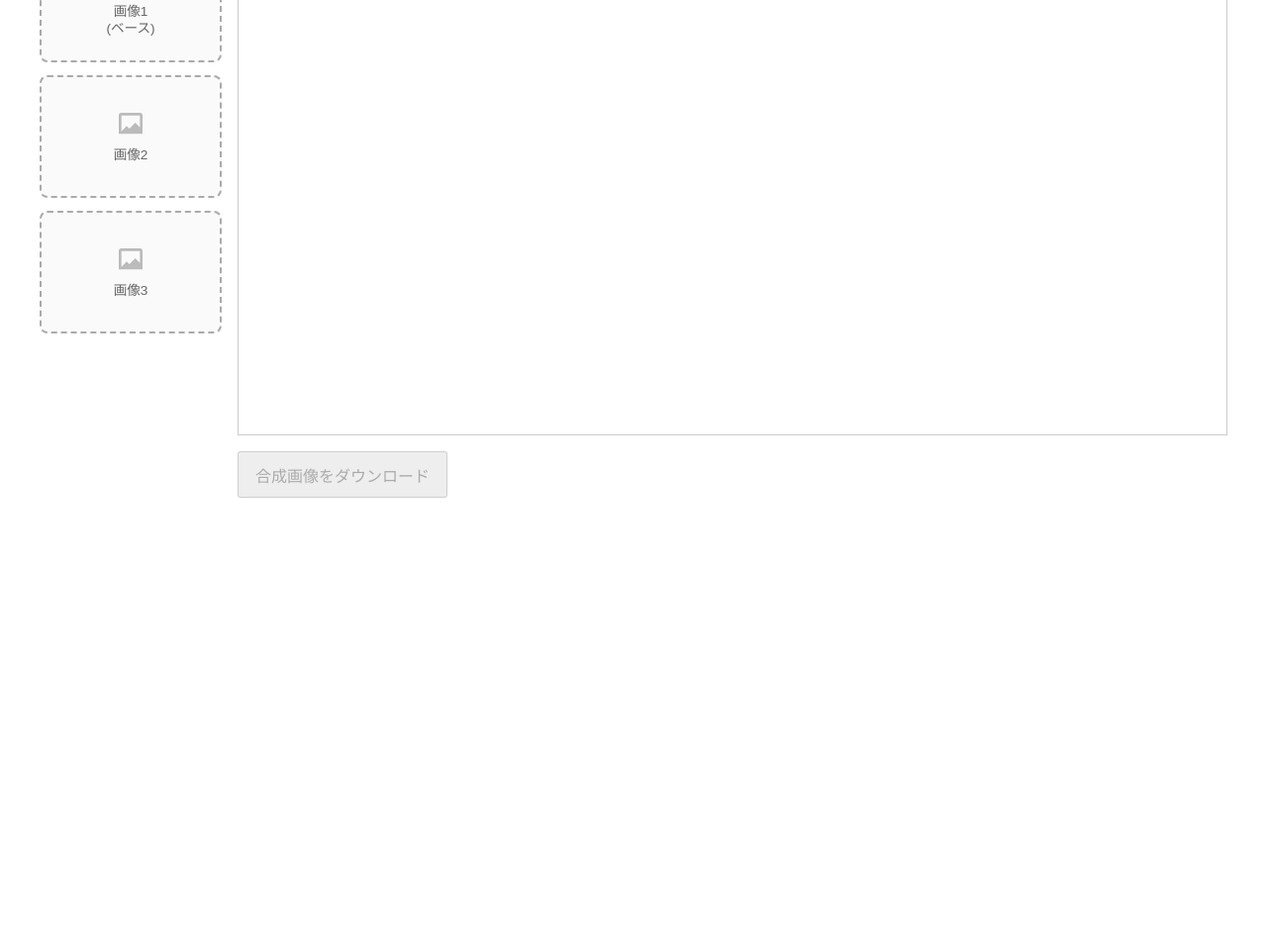
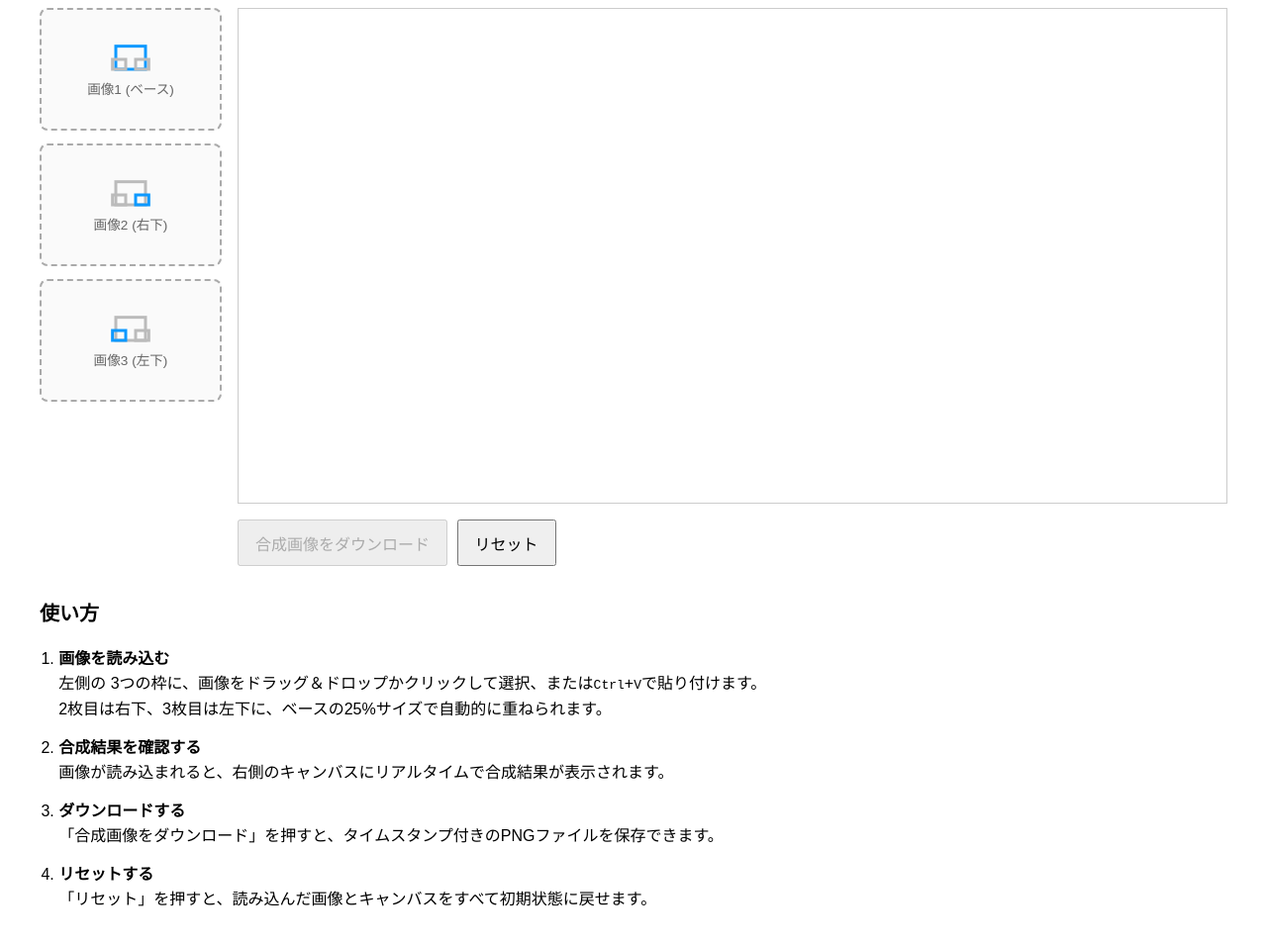
Before and after one commit to SnowFairyTea/denpa-image-overlay, a plain HTML site: page index.html in a window 1280 px wide. Shown: the part 77-1031 px from the top of the page at 99% size. Before the commit the page ends 800 px from the top, so only its background shows below. Drawn offline with Linux system fonts and the light colour scheme.

Commit message:
Update index.html

```diff
--- a/index.html
+++ b/index.html
@@ -2,9 +2,17 @@
 <html lang="ja">
 <head>
   <meta charset="UTF-8" />
-  <title>denpa‑QR Overlay Tool</title>
+  <title>電波人間のRPG用QR画像合成ツール</title>
   <style>
     body {font-family: ui-sans-serif, sans-serif; margin: 0; padding: 0;}
+    header {background:#0d99ff; color:#fff; padding:1rem 0;}
+    header h1 {margin:0; font-size:1.6rem; text-align:center;}
+
+    #usage {max-width:1200px; margin:auto; padding:1rem; line-height:1.6;}
+    #usage h2 {font-size:1.25rem; margin-top:0;}
+    #usage ol {padding-left:1.2rem;}
+    #usage li {margin-bottom:.8rem;}
+
     main {display:flex; max-width:1200px; margin:auto; padding:1rem; gap:1rem;}
 
     /* ドロップゾーン */
@@ -19,32 +27,64 @@
     .dropzone img {max-width:100%; max-height:100%; object-fit:contain;
       position:absolute; inset:0; margin:auto;}
 
-    .placeholder {pointer-events:none; line-height:1.2;}
-    .placeholder svg {width:32px; height:32px; fill:#bbb; margin-bottom:.2rem;}
+    /* プレースホルダーアイコン */
+    .placeholder {pointer-events:none; line-height:1.2; display:flex; flex-direction:column; align-items:center;}
+    .placeholder-icon {width:40px; height:40px; margin-bottom:.2rem;}
+    .placeholder-icon .big,
+    .placeholder-icon .left,
+    .placeholder-icon .right {fill:none; stroke:#bbb; stroke-width:1.8;}
+    /* ハイライト */
+    .icon-base .big {stroke:#0d99ff;}
+    .icon-right .right {stroke:#0d99ff;}
+    .icon-left .left {stroke:#0d99ff;}
 
     /* 合成キャンバス */
     #canvas {flex:1 1 0%; border:1px solid #ccc; max-width:100%; height:auto;}
     #controls {margin-top:1rem; display:flex; gap:.6rem;}
-    #download {padding:.6rem 1rem; font-size:1rem;}
+    #download, #reset {padding:.6rem 1rem; font-size:1rem;}
   </style>
 </head>
 <body>
+  <header>
+    <h1>電波人間のRPG用QR画像合成ツール</h1>
+  </header>
+
+
+
   <main>
     <!-- ドロップゾーン列 -->
     <section id="dropzones">
+      <!-- 画像1（ベース） -->
       <div class="dropzone" data-index="0">
         <span class="placeholder">
-          <svg viewBox="0 0 24 24"><path d="M21 19V5a2 2 0 0 0-2-2H5a2 2 0 0 0-2 2v14h18zM5 5h14v9l-3.5-3.5-4.5 4.5-2-2L5 17V5z"/></svg><br>画像1<br>(ベース)
+          <svg viewBox="0 0 24 24" class="placeholder-icon icon-base">
+            <rect x="3" y="4" width="18" height="14" class="big"/>
+            <rect x="1" y="12" width="8" height="6" class="left"/>
+            <rect x="15" y="12" width="8" height="6" class="right"/>
+          </svg>
+          画像1 (ベース)
         </span>
       </div>
+      <!-- 画像2（右下） -->
       <div class="dropzone" data-index="1">
         <span class="placeholder">
-          <svg viewBox="0 0 24 24"><path d="M21 19V5a2 2 0 0 0-2-2H5a2 2 0 0 0-2 2v14h18zM5 5h14v9l-3.5-3.5-4.5 4.5-2-2L5 17V5z"/></svg><br>画像2
+          <svg viewBox="0 0 24 24" class="placeholder-icon icon-right">
+            <rect x="3" y="4" width="18" height="14" class="big"/>
+            <rect x="1" y="12" width="8" height="6" class="left"/>
+            <rect x="15" y="12" width="8" height="6" class="right"/>
+          </svg>
+          画像2 (右下)
         </span>
       </div>
+      <!-- 画像3（左下） -->
       <div class="dropzone" data-index="2">
         <span class="placeholder">
-          <svg viewBox="0 0 24 24"><path d="M21 19V5a2 2 0 0 0-2-2H5a2 2 0 0 0-2 2v14h18zM5 5h14v9l-3.5-3.5-4.5 4.5-2-2L5 17V5z"/></svg><br>画像3
+          <svg viewBox="0 0 24 24" class="placeholder-icon icon-left">
+            <rect x="3" y="4" width="18" height="14" class="big"/>
+            <rect x="1" y="12" width="8" height="6" class="left"/>
+            <rect x="15" y="12" width="8" height="6" class="right"/>
+          </svg>
+          画像3 (左下)
         </span>
       </div>
     </section>
@@ -54,6 +94,7 @@
       <canvas id="canvas"></canvas>
       <div id="controls">
         <button id="download" disabled>合成画像をダウンロード</button>
+        <button id="reset" type="button">リセット</button>
       </div>
     </section>
   </main>
@@ -62,7 +103,14 @@
     const dropzones = document.querySelectorAll('.dropzone');
     const images = [null, null, null]; // Image オブジェクトを保持
 
-    // 各ドロップゾーンにファイル選択用 input を埋め込む
+    // プレースホルダーの HTML テンプレート
+    const placeholders = [
+      `<span class="placeholder">\n        <svg viewBox="0 0 24 24" class="placeholder-icon icon-base">\n          <rect x="3" y="4" width="18" height="14" class="big"/>\n          <rect x="1" y="12" width="8" height="6" class="left"/>\n          <rect x="15" y="12" width="8" height="6" class="right"/>\n        </svg>\n        画像1 (ベース)\n      </span>`,
+      `<span class="placeholder">\n        <svg viewBox="0 0 24 24" class="placeholder-icon icon-right">\n          <rect x="3" y="4" width="18" height="14" class="big"/>\n          <rect x="1" y="12" width="8" height="6" class="left"/>\n          <rect x="15" y="12" width="8" height="6" class="right"/>\n        </svg>\n        画像2 (右下)\n      </span>`,
+      `<span class="placeholder">\n        <svg viewBox="0 0 24 24" class="placeholder-icon icon-left">\n          <rect x="3" y="4" width="18" height="14" class="big"/>\n          <rect x="1" y="12" width="8" height="6" class="left"/>\n          <rect x="15" y="12" width="8" height="6" class="right"/>\n        </svg>\n        画像3 (左下)\n      </span>`
+    ];
+
+    // ファイル選択用 input を追加
     dropzones.forEach((dz, idx) => {
       const fileInput = document.createElement('input');
       fileInput.type = 'file';
@@ -82,7 +130,7 @@
       });
     });
 
-    // ペースト対応（最初の空きスロットに挿入）
+    // ペースト対応（空きスロットに挿入）
     window.addEventListener('paste', (e)=>{
       const items = e.clipboardData.items;
       for(const item of items){
@@ -95,7 +143,7 @@
     });
 
     function handleFiles(fileList, targetIdx){
-      const file = fileList[0]; // 1 枚だけ扱う
+      const file = fileList[0];
       if(!file) return;
       const reader = new FileReader();
       reader.onload = ()=>{
@@ -103,7 +151,8 @@
         img.onload = ()=>{
           images[targetIdx] = img;
           const dz = dropzones[targetIdx];
-          dz.innerHTML = ''; dz.appendChild(img.cloneNode());
+          dz.querySelectorAll('img').forEach(el=>el.remove());
+          dz.insertAdjacentElement('afterbegin', img.cloneNode());
           renderComposite();
         };
         img.src = reader.result;
@@ -124,6 +173,23 @@
       document.body.removeChild(link);
     });
 
+    // リセット処理
+    const resetBtn = document.getElementById('reset');
+    resetBtn.addEventListener('click', resetAll);
+
+    function resetAll(){
+      dropzones.forEach((dz, idx)=>{
+        // file input を保持
+        const fileInput = dz.querySelector('input[type="file"]');
+        dz.innerHTML = '';
+        dz.appendChild(fileInput);
+        dz.insertAdjacentHTML('afterbegin', placeholders[idx]);
+        images[idx] = null;
+      });
+      ctx.clearRect(0,0,canvas.width,canvas.height);
+      downloadBtn.disabled = true;
+    }
+
     function renderComposite(){
       const base = images[0];
       if(!base){ ctx.clearRect(0,0,canvas.width,canvas.height); downloadBtn.disabled=true; return; }
@@ -133,11 +199,9 @@
       ctx.clearRect(0,0,canvas.width,canvas.height);
       ctx.drawImage(base, 0, 0);
 
-      const scale = 0.25; // オーバーレイを 25% に縮小
-
+      const scale = 0.25; // オーバーレイ 25%
       if(images[1]) drawBottomRight(images[1]);
       if(images[2]) drawBottomLeft(images[2]);
-
       downloadBtn.disabled = false;
 
       function drawBottomRight(img){
@@ -152,5 +216,19 @@
       }
     }
   </script>
+    <section id="usage">
+    <h2>使い方</h2>
+    <ol>
+      <li><strong>画像を読み込む</strong><br>
+          左側の 3つの枠に、画像をドラッグ＆ドロップかクリックして選択、または<kbd>Ctrl</kbd>+<kbd>V</kbd>で貼り付けます。<br>
+          2枚目は右下、3枚目は左下に、ベースの25%サイズで自動的に重ねられます。</li>
+      <li><strong>合成結果を確認する</strong><br>
+          画像が読み込まれると、右側のキャンバスにリアルタイムで合成結果が表示されます。</li>
+      <li><strong>ダウンロードする</strong><br>
+          「合成画像をダウンロード」を押すと、タイムスタンプ付きのPNGファイルを保存できます。</li>
+      <li><strong>リセットする</strong><br>
+          「リセット」を押すと、読み込んだ画像とキャンバスをすべて初期状態に戻せます。</li>
+    </ol>
+  </section>
 </body>
 </html>
```
